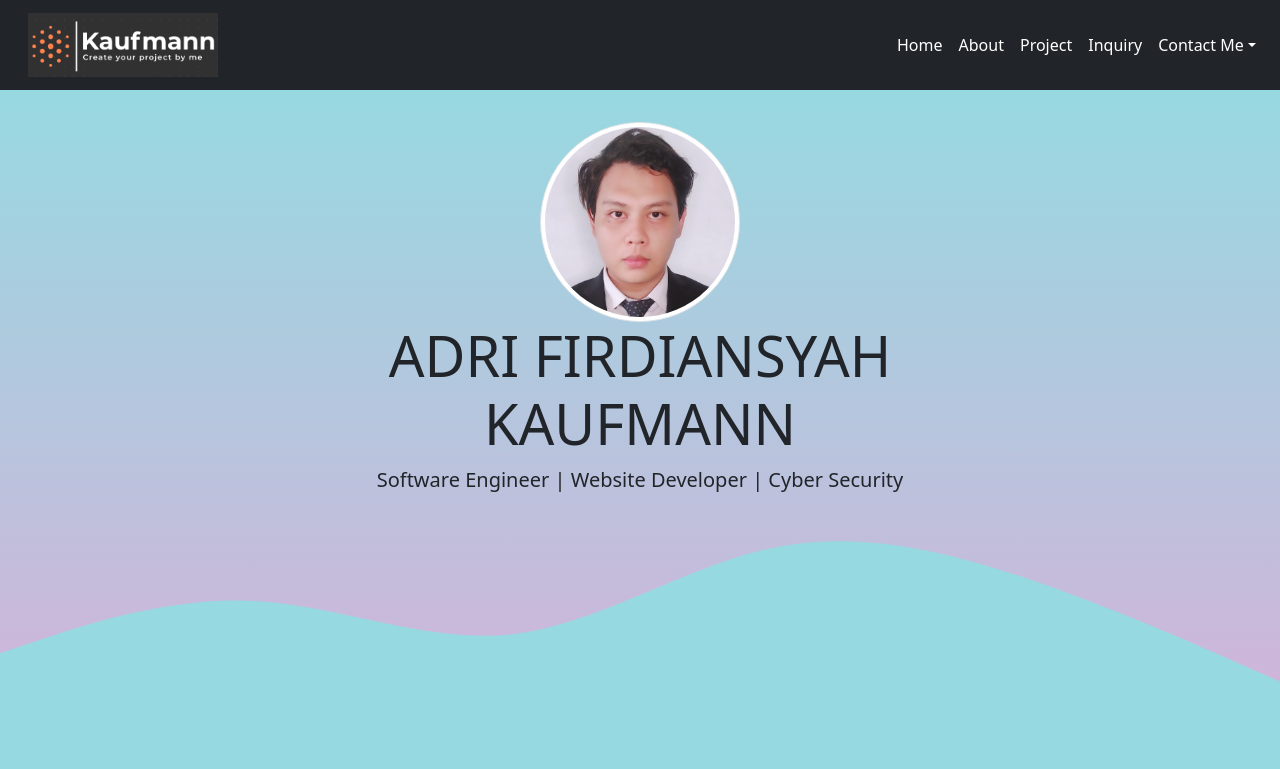
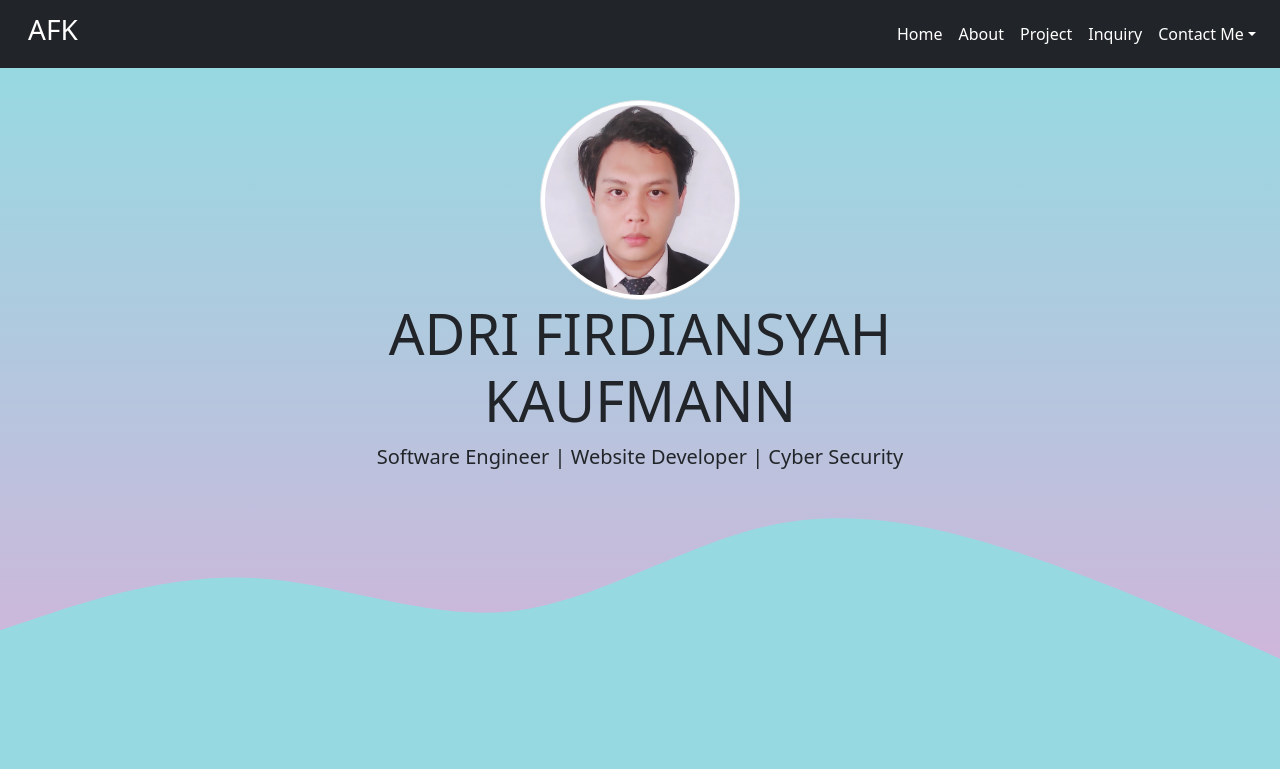
Before and after one commit to Ichbinkaufmann/ichbinkaufmann.github.io, a plain HTML site: page index.html in a window 1280 px wide. Shown: the top 769 px of the page. Drawn offline with nearby package versions, Linux system fonts and the light colour scheme; files whose address does not match are found by name.

Commit message:
changed the logo on the navbar into an accronym

```diff
--- a/index.html
+++ b/index.html
@@ -21,7 +21,7 @@
     <!-- NavBar -->
     <nav class="navbar navbar-expand-lg navbar-dark bg-dark">
       <div class="container-fluid">
-        <a class="navbar-brand" href="#jumbotron"><img src="C:\Users\USER\Desktop\Portofolio Web\img\logo.png" width="190" /></a>
+        <a class="navbar-brand" href="#jumbotron"><h3 class="text-white">AFK</h3></a>
         <button class="navbar-toggler" style="color: white" type="button" data-bs-toggle="collapse" data-bs-target="#navbarSupportedContent" aria-controls="navbarSupportedContent" aria-expanded="false" aria-label="Toggle navigation">
           <span class="navbar-toggler-icon"></span>
         </button>
```
